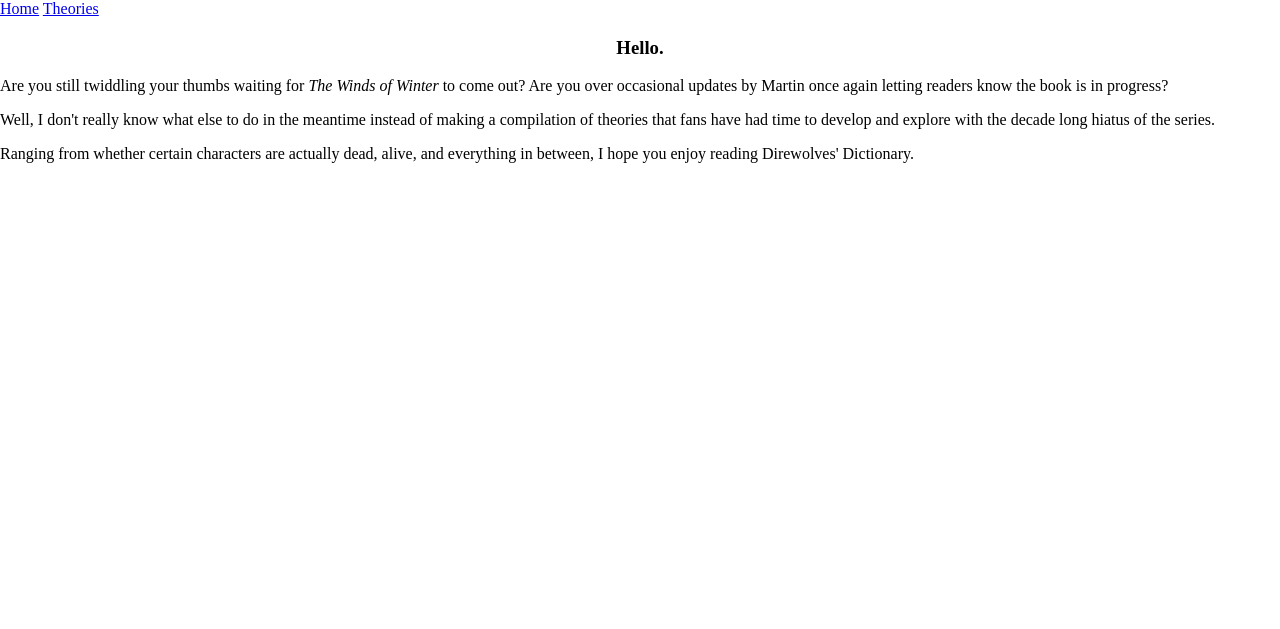
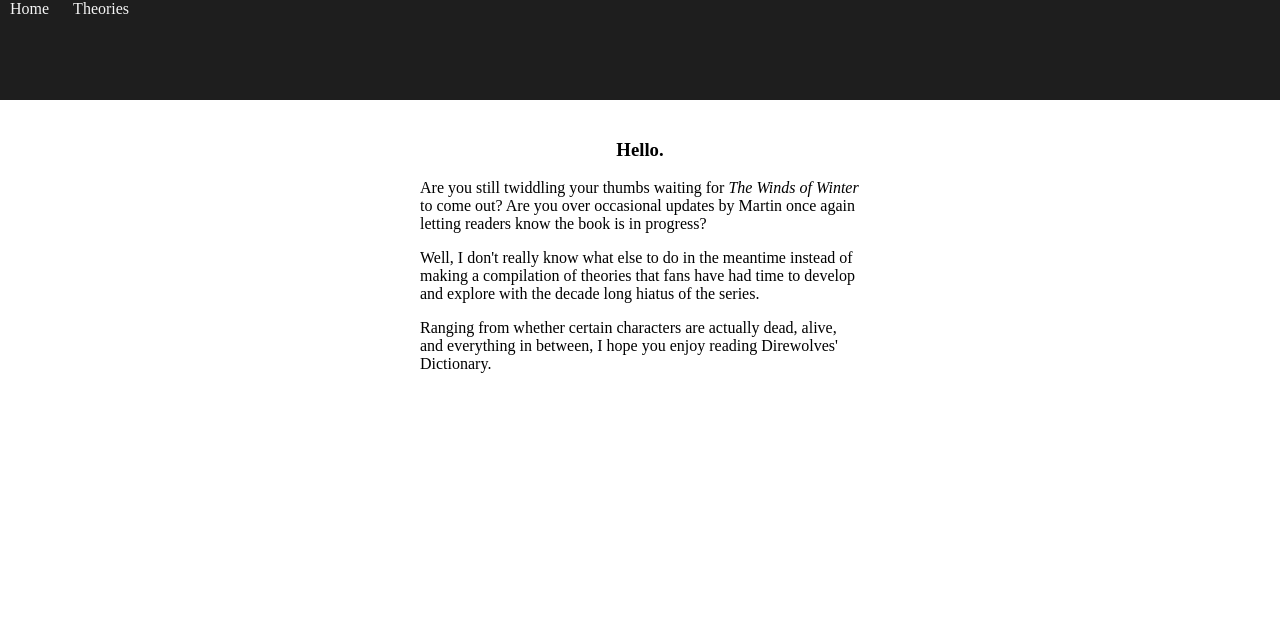
Before and after one commit to aleena-syed20/direwolvesdictionary, a PHP site: page /about/ in a window 1280 px wide. Shown: the top 629 px of the page. Run offline with PHP 8.4, Linux system fonts and the light colour scheme.

Commit message:
about page styling

```diff
--- a/main.css
+++ b/main.css
@@ -88,7 +88,7 @@ ul {
     /*justify-content: center; */
 }
 
-li > a{
+li > a {
     color: #ff6363;
     text-decoration: none;
     font-size: 20px;
@@ -103,3 +103,33 @@ li > a{
     /*height: 80px; */
     width: 100%;
 }
+
+#about-page {
+    display: grid;
+    grid-template-rows: 100px 1fr;
+    grid-template-columns: 1fr 500px 1fr ;
+}
+
+.container1-about {
+    font-family: 'Cormorant';
+    background-color: #1e1e1e;
+    grid-row-start: 1;
+    grid-column: 1/-1;
+    height: 100%;
+    align-items: center;
+    position: sticky;
+}
+
+.flex-nav2 a {
+    color: whitesmoke;
+    text-decoration: none;
+    padding: 10px;
+}
+
+.about-content {
+    grid-row-start: 2;
+    margin-top: 20px;
+    margin-left: 30px;
+    margin-right: 30px;
+    grid-column: 2 / 3;
+}
```
